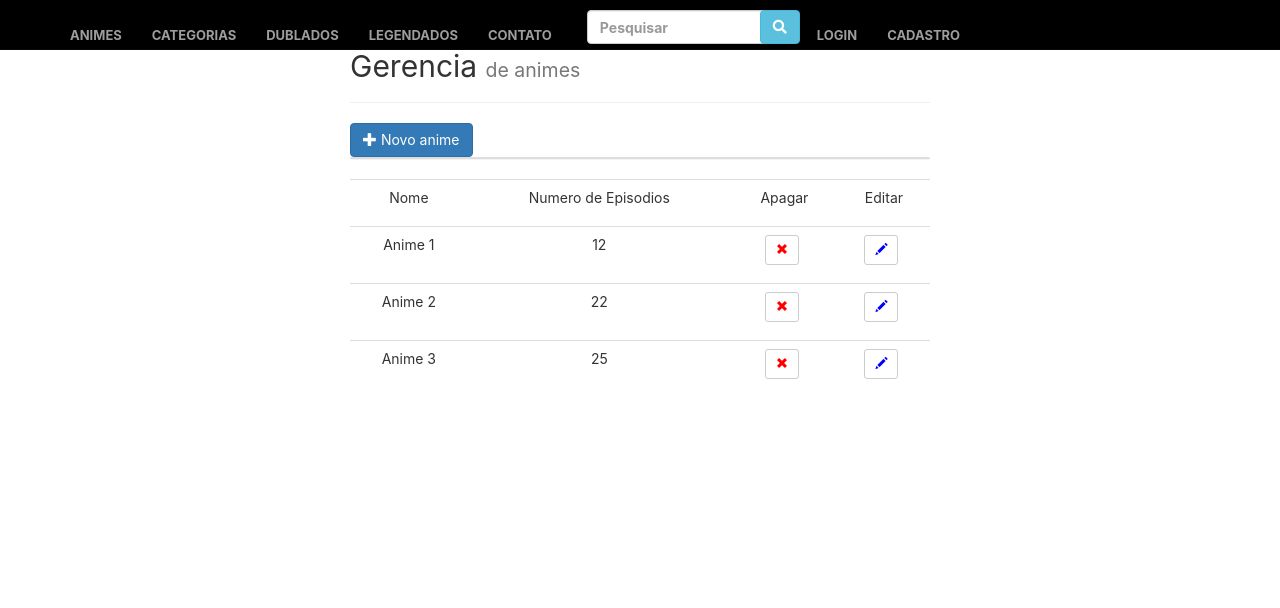
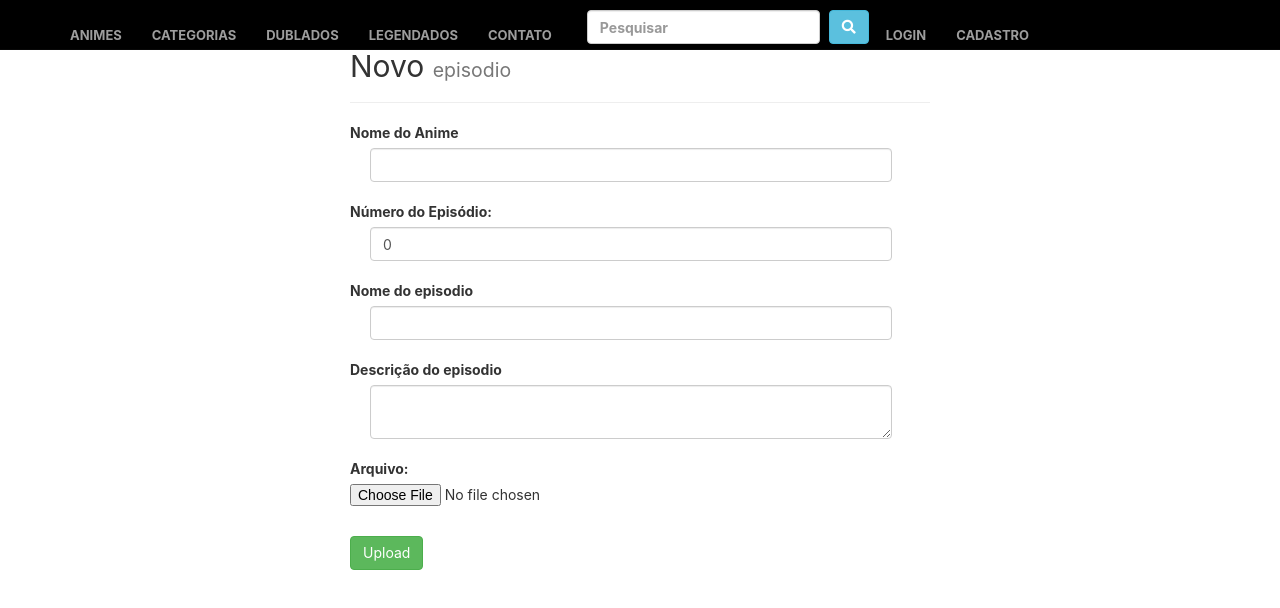
Before and after one commit to viniciuslacerda0/Frontend-Es, a React (Create React App) app: page / in a window 1280 px wide. Shown: the top 608 px of the page. Built offline with nearby package versions, Linux system fonts and the light colour scheme.

Commit message:
Adaptando os formularios ao bback

```diff
--- a/src/components/Manage/Anime.js
+++ b/src/components/Manage/Anime.js
@@ -6,41 +6,46 @@ class Anime extends React.Component{
     constructor(props){
       super(props);
       this.state = {
-        nome: this.props.data.nome,
-        episodes: this.props.data.episodes,
+        name: this.props.data.name,
+        genre: this.props.data.genre,
+        resume: this.props.data.resume,
         input: false
       }
-      this.apagaAnime = this.apagaAnime.bind(this);
-      this.editaAnime = this.editaAnime.bind(this);
-      this.editou = this.editou.bind(this);
-      this.handleNome = this.handleNome.bind(this);
-      this.handleNum = this.handleNum.bind(this);
+      this.deleteAnime = this.deleteAnime.bind(this);
+      this.editAnime = this.editAnime.bind(this);
+      this.edited = this.edited.bind(this);
+      this.handleName = this.handleName.bind(this);
+      this.handleGenre = this.handleGenre.bind(this);
+      this.handleResume = this.handleResume.bind(this);
     }
 
-    apagaAnime(){
-      var anime = this.props.data;
-      var nome = anime.nome;
-      Axios.delete('localhost:8000/'+nome, nome).then(() => console.log("sucesso")).catch(() => alert("error"))
+    deleteAnime(){
+      var anime = this.state.name;
+      Axios.delete('http://ec2-54-91-147-129.compute-1.amazonaws.com/animes/'+anime).then(() => console.log("sucesso")).catch(() => alert("error"))
     }
 
-    editaAnime(){
+    editAnime(){
       this.setState({input: true});
     }
 
-    editou(){
+    edited(){
       var data = {nome: this.state.nome, numEps: this.state.episodes};
       Axios.put('', data).then(() => console.log("ok")).catch(() => alert("error"))
       this.setState({input: false});
     }
 
-    handleNome(event){
+    handleName(event){
       console.log( event.target.value);
-      this.setState({nome: event.target.value})
+      this.setState({name: event.target.value})
     }
 
 
-    handleNum(event){
-      this.setState({episodes: event.target.value});
+    handleGenre(event){
+      this.setState({genre: event.target.value});
+    }
+
+    handleResume(event){
+      this.setState({resume: event.target.value});
     }
 
 
@@ -48,12 +53,13 @@ class Anime extends React.Component{
         if(!this.state.input){
         return(
             <tr>
-                <td><p className="center">{this.state.nome}</p></td>
-                <td><p className="center">{this.state.episodes}</p></td>
-                <td><p className="center"><Button className="btn btn-default btn-sm btn-red" onClick={this.apagaAnime}>
+                <td><p className="center">{this.state.name}</p></td>
+                <td><p className="center">{this.state.genre}</p></td>
+                <td><p className="center">{this.state.resume}</p></td>
+                <td><p className="center"><Button className="btn btn-default btn-sm btn-red" onClick={this.deleteAnime}>
                      <Glyphicon glyph="remove"/></Button></p>
                 </td>
-                <td> <p className="center"><Button type="button" className="btn btn-default btn-sm btn-blue" onClick={this.editaAnime}>
+                <td> <p className="center"><Button type="button" className="btn btn-default btn-sm btn-blue" onClick={this.editAnime}>
                      <Glyphicon glyph="pencil"/></Button> </p>
                 </td>
             </tr>
@@ -62,12 +68,13 @@ class Anime extends React.Component{
       } else{
         return(
         <tr>
-            <td><FormControl type="text" className="center" value={this.state.nome} onChange={this.handleNome}/></td>
-            <td><FormControl type="number" className="center number" value={this.state.episodes} onChange={this.handleNum}/></td>
-            <td><p className="center"><Button className="btn btn-default btn-sm btn-red" onClick={this.apagaAnime}>
+            <td><FormControl type="text" className="center" value={this.state.name} onChange={this.handleName}/></td>
+            <td><FormControl type="text" className="center number" value={this.state.genre} onChange={this.handleGenre}/></td>
+            <td><FormControl componentClass="textarea" type="text" className="center number" value={this.state.resume} onChange={this.handleResume}/></td>
+            <td><p className="center"><Button className="btn btn-default btn-sm btn-red" onClick={this.apagaAnime} disabled>
                  <Glyphicon glyph="remove"/></Button></p>
             </td>
-            <td> <p className="center"><Button type="button" className="btn btn-default btn-sm btn-green" onClick={this.editou}>
+            <td> <p className="center"><Button type="button" className="btn btn-default btn-sm btn-green" onClick={this.edited}>
                  <Glyphicon glyph="ok"/></Button> </p>
             </td>
         </tr>
--- a/src/components/Manage/Animes.js
+++ b/src/components/Manage/Animes.js
@@ -7,15 +7,15 @@ class Animes extends React.Component {
         this.state = {
             data: [
                 {
-                    nome: "Anime 1", episodes: 12
+                  name: "Naruto", genre: "Luta", resume: "Naruto é hokage"
                 },
 
                 {
-                    nome: "Anime 2", episodes: 22
+                    name: "Anime 2", genre: "Comedia", resume: "Esse anime é engraçado"
                 },
 
                 {
-                    nome: "Anime 3", episodes: 25
+                  name: "Boku no pico", genre: "Terror", resume: "TOP"
                 }
             ]
       }
@@ -28,7 +28,8 @@ class Animes extends React.Component {
                     <tbody>
                         <tr>
                           <td><p className="center">Nome</p></td>
-                          <td><p className="center">Numero de Episodios</p></td>
+                          <td><p className="center">Genero</p></td>
+                          <td><p className="center">Descrição</p></td>
                           <td><p className="center">Apagar</p></td>
                           <td><p className="center">Editar</p></td>
                         </tr>
--- a/src/components/Manage/NewAnime.js
+++ b/src/components/Manage/NewAnime.js
@@ -9,35 +9,51 @@ class NewAnime extends React.Component{
       super(props);
       this.state = {
           open: false,
-          indefinido: false,
-          nome: "",
-          numEps: 0
+          genre: "",
+          name: "",
+          resume: "",
+          file: {}
+
       }
-      this.undefinedEps = this.undefinedEps.bind(this);
-      this.handleChangeEps = this.handleChangeEps.bind(this);
+      this.handleChangeGenre = this.handleChangeGenre.bind(this);
       this.handleChangeName = this.handleChangeName.bind(this);
+      this.handleChangeResume = this.handleChangeResume.bind(this);
       this.handleSubmit = this.handleSubmit.bind(this);
-  }
-  undefinedEps(){
-    this.setState({ indefinido: !this.state.indefinido, numEps: 0 })
+      this.handleFile = this.handleFile.bind(this);
   }
 
-  handleChangeEps(event) {
-    this.setState({numEps: event.target.value});
+  handleChangeGenre(event) {
+    this.setState({genre: event.target.value});
   }
 
   handleChangeName(event) {
-    this.setState({nome: event.target.value});
+    this.setState({name: event.target.value});
+  }
+
+  handleChangeResume(event) {
+    this.setState({resume: event.target.value});
+  }
+
+  handleFile(event){
+    let reader = new FileReader();
+    let file = event.target.files[0];
+
+    reader.onloadend = () => {
+      this.setState({
+        file: file
+      });
+    }
+
+    reader.readAsDataURL(file)
   }
 
   handleSubmit(event){
-    if(this.state.numEps < 0){
-      this.setState({numEps: 0});
-    }
     var data = {}
-    data.nome = this.state.nome;
-    data.numEps = this.state.numEps;
-    Axios.post('', data).then(response => console.log(response)).catch(alert("Problema"));
+    data.name = this.state.name;
+    data.genre = this.state.genre;
+    this.resume = this.state.resume;
+    this.thumb = this.state.file;
+    Axios.post('http://ec2-54-91-147-129.compute-1.amazonaws.com/anime', data).then(response => console.log(response)).catch(alert("Problema"));
     event.preventDefault();
   }
 
@@ -51,10 +67,13 @@ class NewAnime extends React.Component{
               <form onSubmit={this.handleSubmit}>
                 <FormGroup controlId="formBasicText">
                   <ControlLabel>Nome do Anime</ControlLabel>
-                  <FormControl type="text" value={this.state.nome} onChange={this.handleChangeName}/>
-                  <ControlLabel>Numero de episodios</ControlLabel>
-                  <FormControl type="number" value={this.state.numEps} onChange={this.handleChangeEps} disabled={this.state.indefinido}/>
-                  <Checkbox onClick={this.undefinedEps}>Indefinido</Checkbox>
+                  <FormControl type="text" value={this.state.name} onChange={this.handleChangeName}/>
+                  <ControlLabel>Genero principal</ControlLabel>
+                  <FormControl type="text" value={this.state.genre} onChange={this.handleChangeGenre}/>
+                  <ControlLabel>Descrição</ControlLabel>
+                  <FormControl componentClass="textarea" value={this.state.resume} onChange={this.handleChangeResume}/>
+                  <ControlLabel>Thumb</ControlLabel>
+                  <FormControl type="file" onChange={this.handleFile}/>
                 </FormGroup>
                 <Button type="submit" bsStyle="success">Submit</Button>
               </form>
--- a/src/components/Styles/styles.css
+++ b/src/components/Styles/styles.css
@@ -18,10 +18,6 @@
     color:green;
 }
 
-.number{
-    width: 72px;
-}
-
 input{
   border-radius: 2px
 }
@@ -29,3 +25,9 @@ input{
 .center{
   text-align: center;
 }
+
+
+
+.form-control {
+  width: 90% !important;
+}
--- a/src/components/Upload/UploadForm.js
+++ b/src/components/Upload/UploadForm.js
@@ -8,47 +8,82 @@ class UploadForm extends React.Component {
     constructor (props){
         super(props);
         this.state = {
-          nome: "",
-          num: ""
+          name: "",
+          chapter: 0,
+          file: {},
+          description: "",
+          episodeName: ""
         }
         this.handleSubmit = this.handleSubmit.bind(this);
         this.handleChangeName = this.handleChangeName.bind(this);
-        this.handleChangeNum = this.handleChangeNum.bind(this);
+        this.handleChangeChapter = this.handleChangeChapter.bind(this);
+        this.handleChangeDescription = this.handleChangeDescription.bind(this);
+        this.handleChangeEpisodeName = this.handleChangeEpisodeName.bind(this);
+        this.handleFile = this.handleFile.bind(this);
 
     }
 
     handleSubmit(event){
         const data = {};
-        data.episodio = this.episodio.files[0];
-        data.nome = this.nomeAnime.value;
-        data.numEpisodio = this.numEpisodio;
-        console.log(data)
-        Axios.post('http://localhost:8000/', data).then((response) => response.json()).then(alert("Enviado com sucesso"));
+        data.video = this.state.file;
+        data.name = this.state.episodeName;
+        data.chapter = this.state.chapter;
+        data.description = this.state.description;
+        // data.anime  Precisa pegar o objeto anime pelo back
+        Axios.post('http://ec2-54-91-147-129.compute-1.amazonaws.com/episodes', data).then((response) => response.json()).then(() => alert("Enviado com sucesso")).catch(alert("error"));
         event.preventDefault();
     };
 
     handleChangeName(event){
-      this.setState({nome: event.target.value});
+      this.setState({name: event.target.value});
     }
 
-    handleChangeNum(event){
-      this.setState({num: event.target.value});
+    handleChangeChapter(event){
+      this.setState({chapter: event.target.value});
+    }
+
+    handleChangeDescription(event){
+      this.setState({description: event.target.value});
+    }
+
+    handleChangeEpisodeName(event){
+      this.setState({episodeName: event.target.value});
+    }
+
+    handleFile(event){
+      let reader = new FileReader();
+      let file = event.target.files[0];
+
+      reader.onloadend = () => {
+        this.setState({
+          file: file
+        });
+      }
+
+      reader.readAsDataURL(file)
     }
 
     render(){
         return (
           <div>
-            <form onSubmit={this.handleUploadVideo}>
+            <form onSubmit={this.handleSubmit}>
               <FormGroup controlId="formBasicText">
               <ControlLabel>Nome do Anime</ControlLabel>
-              <FormControl type="text" value={this.state.nome} onChange={this.handleChangeName}/>
+              <FormControl type="text" value={this.state.name} onChange={this.handleChangeName}/>
               <br/>
               <ControlLabel>Número do Episódio:</ControlLabel>
-              <FormControl type="number" className="number" value={this.state.numEps} onChange={this.handleChangeEps}/>
+              <FormControl type="number" min="0" className="number" value={this.state.chapter} onChange={this.handleChangeChapter}/>
+              <br/>
+              <ControlLabel>Nome do episodio</ControlLabel>
+              <FormControl type="text" value={this.state.episodeName} onChange={this.handleChangeEpisodeName}/>
+              <br/>
+              <ControlLabel>Descrição do episodio</ControlLabel>
+              <FormControl componentClass="textarea" value={this.state.description} onChange={this.handleChangeDescription}/>
               <br/>
               <ControlLabel>Arquivo:</ControlLabel>
-              <p><FormControl type="file"/></p>
+              <p><FormControl type="file" onChange={this.handleFile}/></p>
               <br/>
+
               <Button type="submit" bsStyle="success">Upload</Button>
               </FormGroup>
             </form>
--- a/src/index.js
+++ b/src/index.js
@@ -6,4 +6,4 @@ import Manage from './components/Manage/Manage';
 import App from './App';
 import * as serviceWorker from './serviceWorker';
 
-ReactDOM.render(<Manage/>, document.getElementById('app'));
+ReactDOM.render(<Upload/>, document.getElementById('app'));
```
